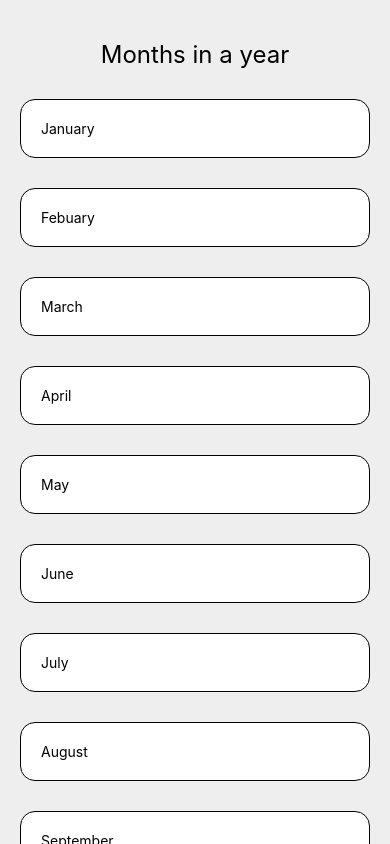
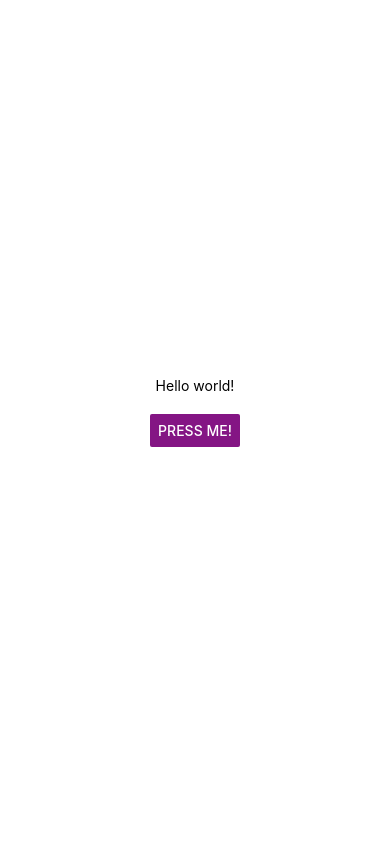
Before and after one commit to victorbruce/react-native30, a React Native app: screen / in a window 390 px wide. Built offline with nearby package versions, Linux system fonts and the light colour scheme.

Commit message:
Handling Touches, Styles and Layout

```diff
--- a/App.js
+++ b/App.js
@@ -1,38 +1,19 @@
-import React, { useState } from "react";
-import { StyleSheet, Text, View, FlatList } from "react-native";
+import React from "react";
+
+import { Text, View, StyleSheet, Button } from "react-native";
 
 const App = () => {
-  const [months, setMonths] = useState([
-    { name: "January", key: "1" },
-    { name: "Febuary", key: "2" },
-    { name: "March", key: "3" },
-    { name: "April", key: "4" },
-    { name: "May", key: "5" },
-    { name: "June", key: "6" },
-    { name: "July", key: "7" },
-    { name: "August", key: "8" },
-    { name: "September", key: "9" },
-    { name: "October", key: "10" },
-    { name: "November", key: "11" },
-    { name: "December", key: "12" }
-  ]);
-
   return (
     <View style={styles.container}>
-      <Text style={styles.header}>Months in a year</Text>
-      <FlatList
-        data={months}
-        renderItem={({ item }) => <Text style={styles.text}>{item.name}</Text>}
-      />
-      {/* <ScrollView>
-        {months.map(month => {
-          return (
-            <View key={month.key}>
-              <Text style={styles.text}>{month.name}</Text>
-            </View>
-          );
-        })}
-      </ScrollView> */}
+      <Text>Hello world!</Text>
+      <View style={styles.buttonContainer}>
+        <Button
+          style={styles.button}
+          title="Press me!"
+          color="#841584"
+          onPress={() => alert("You clicked on the button")}
+        />
+      </View>
     </View>
   );
 };
@@ -40,25 +21,11 @@ const App = () => {
 const styles = StyleSheet.create({
   container: {
     flex: 1,
-    backgroundColor: "#eee",
-    paddingTop: 40,
-    paddingHorizontal: 20
-    // alignItems: "center",
-    // justifyContent: "center"
+    justifyContent: "center",
+    alignItems: "center"
   },
-  header: {
-    textAlign: "center",
-    fontSize: 24,
-    marginBottom: 30
-  },
-  text: {
-    paddingVertical: 20,
-    paddingHorizontal: 20,
-    backgroundColor: "#fff",
-    borderRadius: 15,
-    borderWidth: 1,
-    borderColor: "black",
-    marginBottom: 30
+  buttonContainer: {
+    marginVertical: 20
   }
 });
 
```
